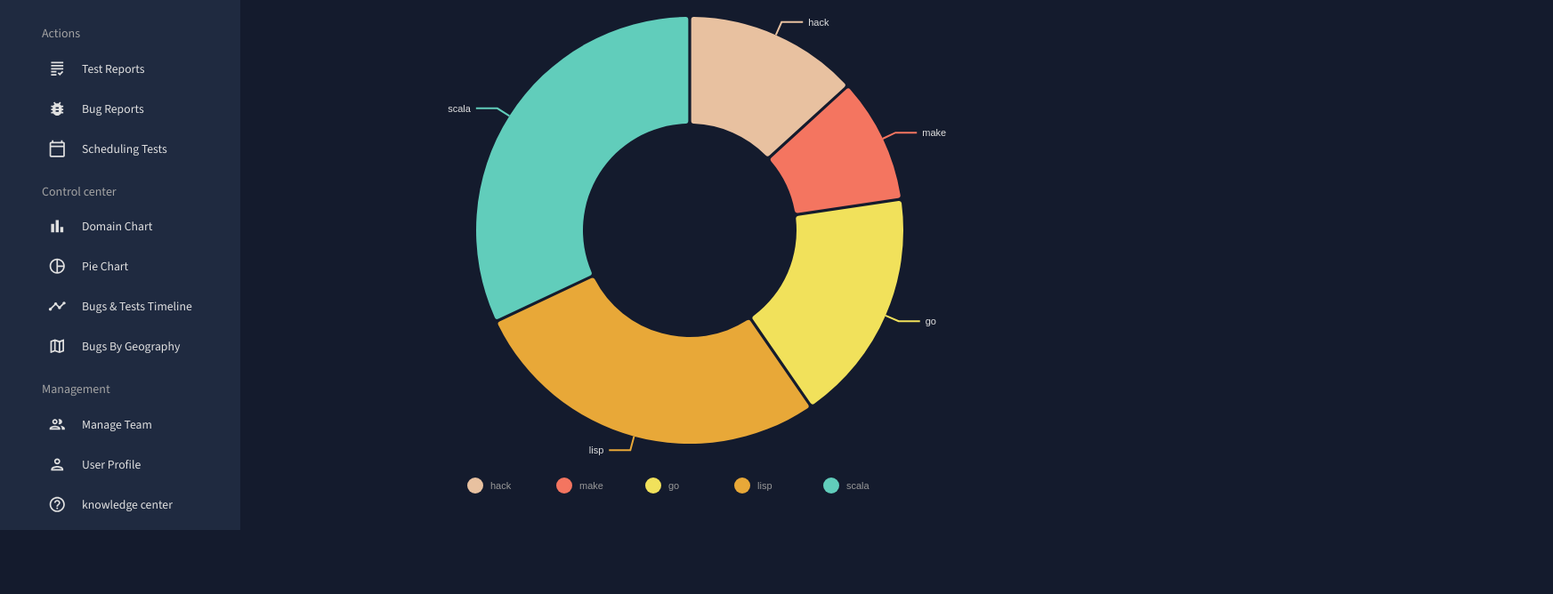
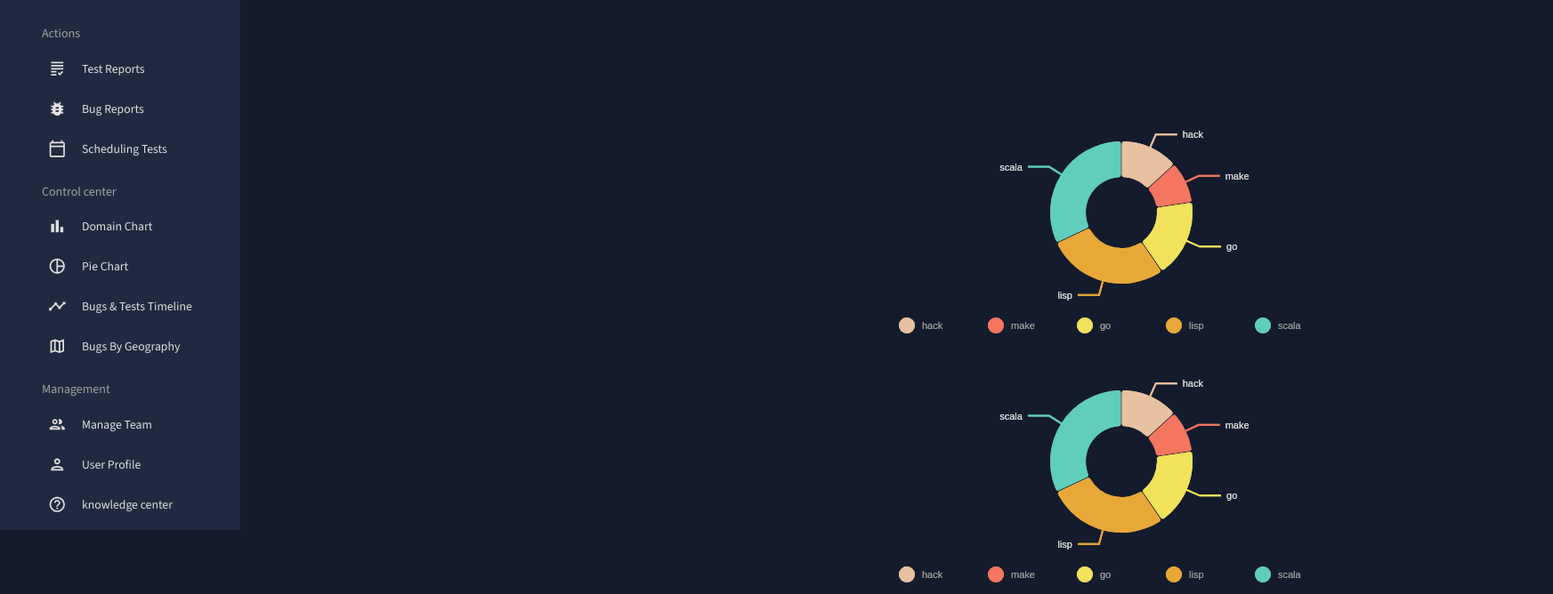
Before and after one commit to Avikai-Soria/Bdicomat, a React (Vite) app in the folder QA_Dashboard/: page /pie in a window 1280 px wide. Shown: the part 204-872 px from the top of the page at 89% size, 1745 px wide, since content can reach past the window. Before the commit the page ends 800 px from the top, so only its background shows below. Built offline with nearby package versions, Linux system fonts and the light colour scheme; sample sign-in values are in the browser's storage.

Commit message:
end pie chart

```diff
--- a/QA_Dashboard/src/components/main_page/layout/Pie.jsx
+++ b/QA_Dashboard/src/components/main_page/layout/Pie.jsx
@@ -6,7 +6,22 @@ const Pie = () => {
   return (
     <Box m="20px">
       <Header title="Pie Chart" subtitle="Simple Pie Chart" />
-      <Box height="75vh">
+      <Box
+        display="flex"
+        justifyContent="center"
+        alignItems="center"
+        height="35vh"
+      >
+        <PieChart />
+        <PieChart />
+      </Box>
+      <Box
+        display="flex"
+        justifyContent="center"
+        alignItems="center"
+        height="35vh"
+      >
+        <PieChart />
         <PieChart />
       </Box>
     </Box>
```
